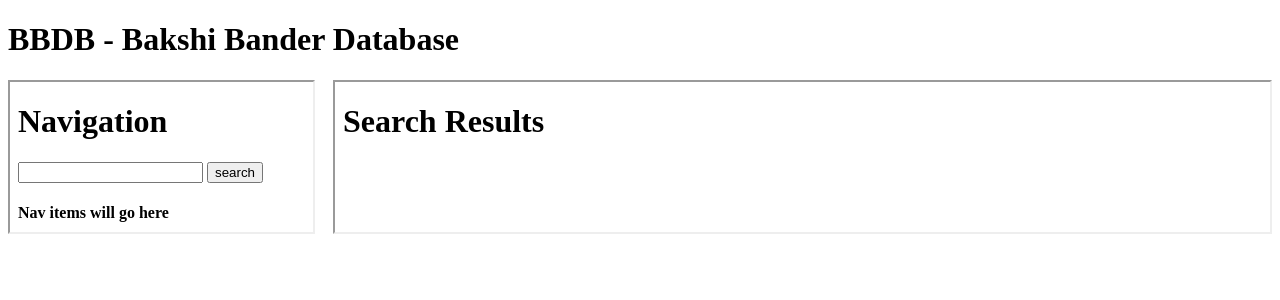
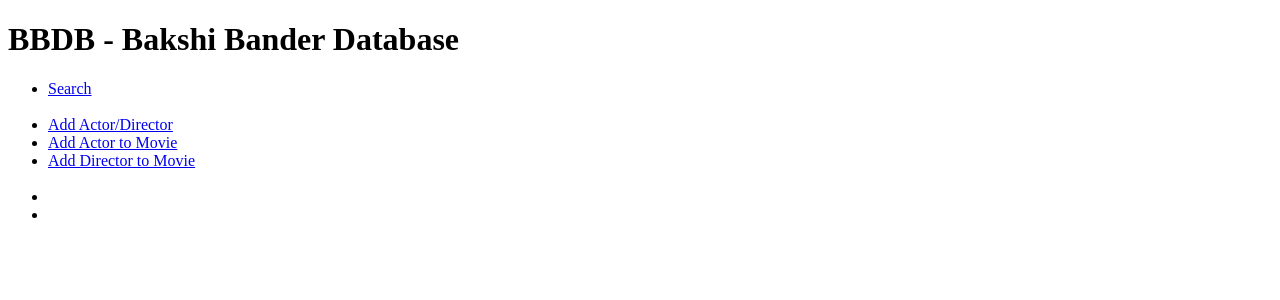
Before and after one commit to lowellbander/CS143, a PHP site: page / in a window 1280 px wide. Shown: the top 300 px of the page. Run offline with PHP 8.4, Linux system fonts and the light colour scheme.

Commit message:
Removed iframes and added static nav

```diff
--- a/vm-shared/index.php
+++ b/vm-shared/index.php
@@ -15,9 +15,17 @@
     </head>
     <body style="overflow:hidden">
         <h1>BBDB - Bakshi Bander Database</h1>
-        <div>
-            <iframe class="view nav" name="nav" src="nav.php"></iframe>
-            <iframe class="view content" name="content" src="results.php"></iframe>
+        <div id="nav">
+            <ul>
+                <li><a href="./search.php">Search</a></li>
+                <br>
+                <li><a href="./addActorDirector.php">Add Actor/Director</a></li>
+                <li><a href="./addActorMovie.php">Add Actor to Movie</a></li>
+                <li><a href="./adddirectorMovie.php">Add Director to Movie</a></li>
+                <br>
+                <li><a href="Show Actor info"></li>
+                <li><a href="Show Movie info"></li>
+            </ul>
         </div>
     </body>
 <html>
```
